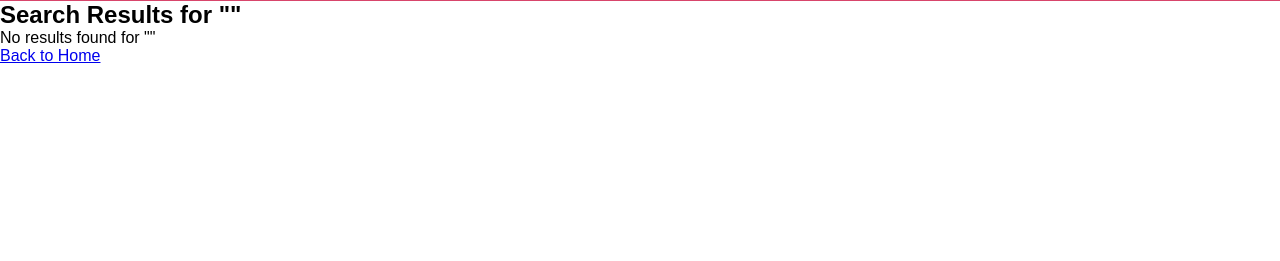
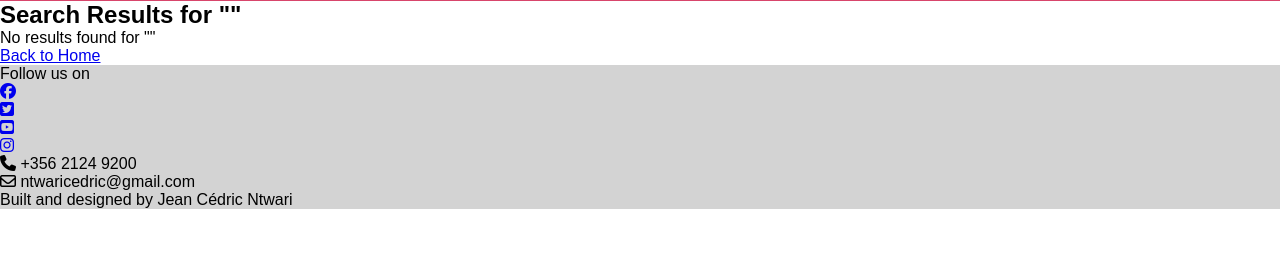
Before and after one commit to CedricNtwari/bake-mate, a Flask app: template templates/search_results.html in a window 1280 px wide. Shown: the part 99-360 px from the top of the page. Run offline with Flask 3, Linux system fonts and the light colour scheme; the template is opened without the code that fills it, so the values that code supplies are empty; some libraries are stand-ins or nearby versions.

Commit message:
Add footer to search page

```diff
--- a/templates/search_results.html
+++ b/templates/search_results.html
@@ -62,6 +62,32 @@
     {% endif %}
 
     <a href="/">Back to Home</a>
+    <footer>
+        <p>Follow us on</p>
+        <ul id="social-network">
+            <li>
+                <a href="https://www.facebook.com/" target="_blank" rel="noopener"
+                    aria-label="Visit our Facebook (opens in new tab)"><i class="fab fa-facebook"></i></a>
+            </li>
+            <li>
+                <a href="https://twitter.com/" target="_blank" rel="noopener"
+                    aria-label="Visit our Twitter (opens in new tab)"><i class="fab fa-twitter-square"></i></a>
+            </li>
+            <li>
+                <a href="https://www.youtube.com/" target="_blank" rel="noopener"
+                    aria-label="Visit our Youtube (opens in new tab)"><i class="fab fa-youtube-square"></i></a>
+            </li>
+            <li>
+                <a href="https://www.instagram.com/" target="_blank" rel="noopener"
+                    aria-label="Visit our Instagram (opens in new tab)"><i class="fab fa-instagram"></i></a>
+            </li>
+        </ul>
+        <div class="contact-information">
+            <p><i class="fas fa-phone"></i> +356 2124 9200</p>
+            <p><i class="far fa-envelope"></i> ntwaricedric@gmail.com</p>
+        </div>
+        <p id="author">Built and designed by Jean Cédric Ntwari</p>
+    </footer>
     <script src="{{ url_for('static', filename='js/script.js') }}"></script>
     <script src="https://kit.fontawesome.com/c0241e8eb0.js" crossorigin="anonymous"></script>
 </body>
```
